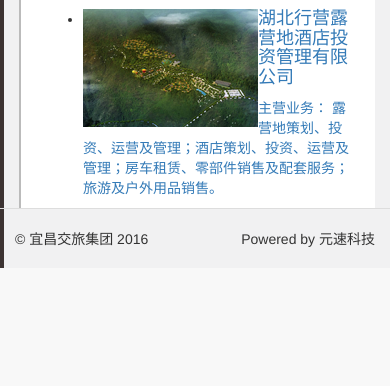
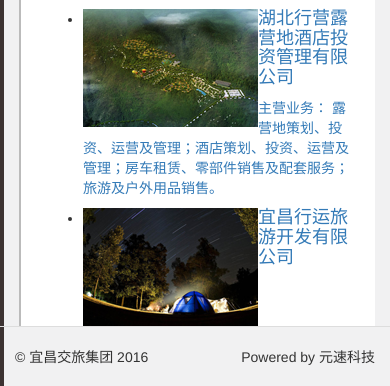
Before and after one commit to sanmaowang/ycjl, a Yii app: template views/site/template/sub-page.php in a window 390 px wide; the page is wider, and only the part inside the window is pictured. Shown: the part 1650-2036 px from the top of that part. Before the commit the page ends 1918 px from the top of that part, so only its background shows below. Run offline with PHP 8.4 and a stand-in for Yii, Linux system fonts and the light colour scheme; the template is opened without the code that fills it, so the values that code supplies are empty; a stand-in replaces the project's code that opens the database connection; some libraries are stand-ins or nearby versions.

Commit message:
subsidiary xylx

```diff
--- a/views/site/template/page.php
+++ b/views/site/template/page.php
@@ -37,6 +37,8 @@ $url = Yii::$app->request->getUrl();
                   echo "行胜建投";
                 }else if($m->slug == 'xyly'){
                   echo "交旅行营";
+                }else if($m->slug == 'xylx'){
+                  echo "交旅行运";
                 }else{ echo $m->name;}?>
             </a></li>
           <?php $i++; }?>
--- a/views/site/template/sub-page.php
+++ b/views/site/template/sub-page.php
@@ -93,6 +93,15 @@ $url = Yii::$app->request->getUrl();
                   </div>
                 </a>
               </li>
+              <li>
+                <a class="sub-item-link" target="_blank" href="<?php echo Url::to(['site/page','slug'=>'xylx'])?>">
+                  <img src="<?php echo Yii::$app->request->baseUrl;?>/img/column/sub-jy7.png" alt="" class="pull-left">
+                  <div class="sub-item-content" style="min-height:100px;">
+                    <h4 class="sub-item-title">宜昌行运旅游开发有限公司</h4>
+                    <p></p>
+                  </div>
+                </a>
+              </li>
             </ul>
           </div>
         </div>
```
Also changed, not shown: views/site/mobile/template/sub-page.php (+9 -1 lines), web/img/column/column-xylx.png (added), web/img/column/sub-jy7.png (added).
